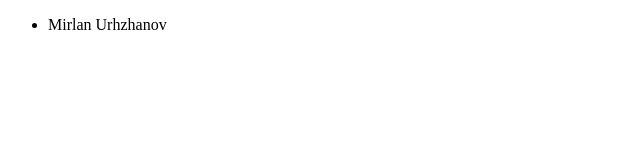
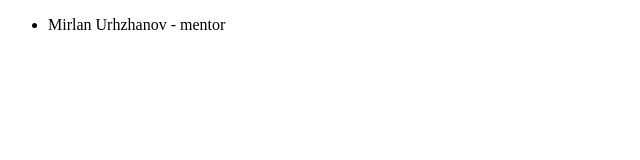
Before and after one commit to jyldyzacademy2022/altair-students, a plain HTML site: page index.html in a window 1280 px wide. Shown: the full height of the page, 0-640 px from the left. Drawn offline with Linux system fonts and the light colour scheme.

Commit message:
Add position

```diff
--- a/index.html
+++ b/index.html
@@ -8,7 +8,7 @@
   </head>
   <body>
     <ul>
-      <li>Mirlan Urhzhanov</li>
+      <li>Mirlan Urhzhanov - mentor</li>
     </ul>
   </body>
 </html>
```
